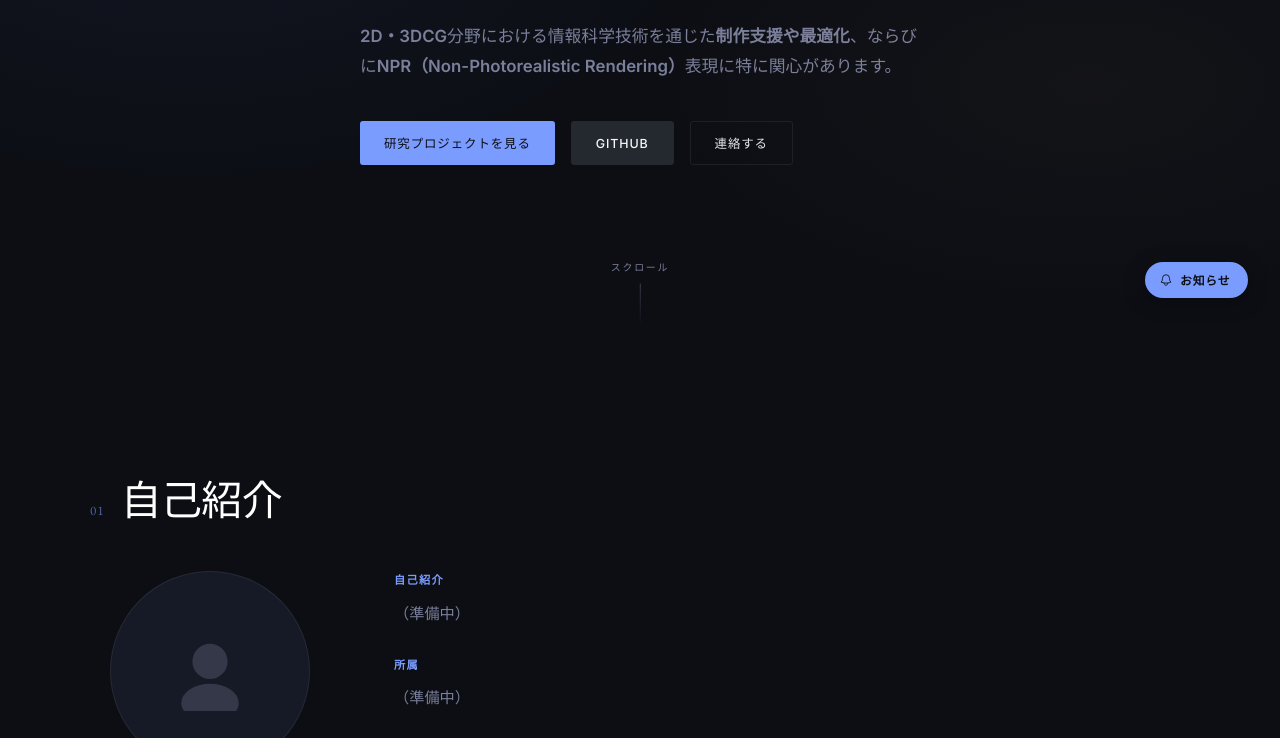
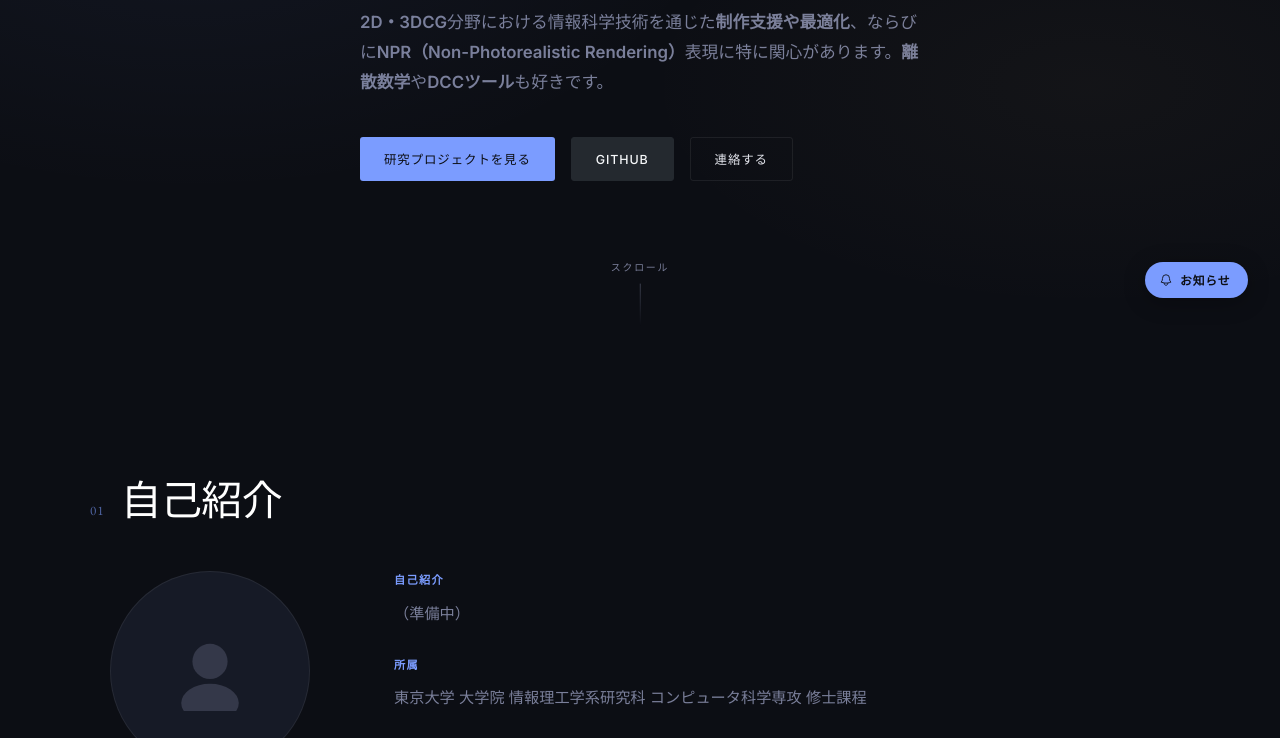
Before and after one commit to marc2825/marc2825.github.io, a plain HTML site: page index.html in a window 1280 px wide. Shown: the part 470-1208 px from the top of the page. Drawn offline with nearby package versions, Linux system fonts and the light colour scheme.

Commit message:
added news and EN

```diff
--- a/css/styles.css
+++ b/css/styles.css
@@ -286,11 +286,15 @@ button { font-family: inherit; }
   margin-bottom: 1.5rem;
 }
 .hero-affiliation {
+  display: inline-block;
   font-size: 0.9rem;
   color: var(--text-muted);
   letter-spacing: 0.05em;
   margin-bottom: 1.5rem;
+  transition: color 0.2s var(--ease);
 }
+.hero-affiliation:hover,
+.hero-affiliation:focus-visible { color: var(--accent); }
 .hero-bio {
   font-size: 1.05rem;
   color: var(--text-muted);
@@ -438,6 +442,12 @@ button { font-family: inherit; }
   color: var(--accent); margin-bottom: 0.6rem;
 }
 .about-p { font-size: 0.95rem; color: var(--text-muted); line-height: 1.85; }
+.about-link {
+  display: inline-block;
+  transition: color 0.2s var(--ease);
+}
+.about-link:hover,
+.about-link:focus-visible { color: var(--accent); }
 .about-facts {
   display: grid;
   grid-template-columns: repeat(2, minmax(0, 1fr));
@@ -597,6 +607,14 @@ button { font-family: inherit; }
 }
 .pub-authors { font-size: 0.82rem; color: var(--text-muted); margin-bottom: 0.2rem; }
 .pub-venue   { font-size: 0.82rem; font-style: italic; color: var(--text-muted); margin-bottom: 0.6rem; }
+.pub-venue-link {
+  color: inherit;
+  text-decoration: underline;
+  text-underline-offset: 3px;
+  transition: color 0.2s var(--ease);
+}
+.pub-venue-link:hover,
+.pub-venue-link:focus-visible { color: var(--accent); }
 .pub-links   { display: flex; gap: 0.6rem; flex-wrap: wrap; }
 .pub-link {
   font-size: 0.68rem; font-weight: 500; letter-spacing: 0.08em; text-transform: uppercase;
--- a/database/data.js
+++ b/database/data.js
@@ -26,11 +26,11 @@ const DATA = {
   ─────────────────────────────────────────────────────────── */
 /* TODO: ピン留め機能*/
   preview: {
-    research:  5,   /* research themes */
+    research:  10,   /* research themes */
     papers:    10,   /* papers */
-    projects:  3,   /* projects */
+    projects:  10,   /* projects */
     articles:  -1,  /* articles */
-    news:      -1,  /* news items */
+    news:      10,  /* news items */
   },
 
 
@@ -41,8 +41,8 @@ const DATA = {
   heroLabelJP:   "修士課程学生",
   affiliation:   "Department of Computer Science, Graduate School of Information Science and Technology · The University of Tokyo",
   affiliationJP: "情報理工学系研究科 コンピュータ科学専攻 · 東京大学 大学院",
-  bio:           "I am particularly interested in <strong>creativity support tools and optimization techniques</strong> in the fields of <strong>2D and 3DCG</strong>, as well as <strong>NPR (Non-Photorealistic Rendering)</strong>.",
-  bioJP:         "<strong>2D・3DCG</strong>分野における情報科学技術を通じた<strong>制作支援や最適化</strong>、ならびに<strong>NPR（Non-Photorealistic Rendering）</strong>表現に特に関心があります。",
+  bio:           "My research lies in the design of <strong>creativity support tools</strong> and <strong>optimization methods for 2D and 3D computer graphics</strong>, with a particular interest in <strong>non-photorealistic rendering (NPR), discrete mathematics, DCC tools</strong>.",
+  bioJP:         "<strong>2D・3DCG</strong>分野における情報科学技術を通じた<strong>制作支援や最適化</strong>、ならびに<strong>NPR（Non-Photorealistic Rendering）</strong>表現に特に関心があります。<strong>離散数学</strong>や<strong>DCCツール</strong>も好きです。",
 
   /* ── Links ────────────────────────────────────── */
   links: {
@@ -105,10 +105,8 @@ const DATA = {
   about: {
     intro:          WIP_EN,
     introJP:        WIP_JP,
-    history:        WIP_EN,
-    historyJP:      WIP_JP,
-    affiliation:    WIP_EN,
-    affiliationJP:  WIP_JP,
+    affiliation:    "Department of Computer Science, Graduate School of Information Science and Technology · The University of Tokyo",
+    affiliationJP:  "東京大学 大学院 情報理工学系研究科 コンピュータ科学専攻 修士課程",
     profile: [
       {
         label: "Hobbies",
@@ -117,17 +115,17 @@ const DATA = {
           {
             title: "3D Modeling",
             titleJP: "3Dモデリング",
-            desc: WIP_EN,
+            desc: "I create anime-style humanoid models from scratch in Blender, and also develop add-ons.",
             descJP: "Blenderでの人型アニメ調モデルのフルスクラッチ制作やアドオン開発などを行っております。",
           },
           {
             title: "Competitive Programming",
             titleJP: "競技プログラミング",
-            desc: WIP_EN,
+            desc: "I have been actively participating in programming contests for several years and have achieved ranks such as AtCoder Yellow and Codeforces International Master.",
             descJP: "数年間にわたって継続的にコンテストへ参加しており、AtCoder黄色（初段）などを達成しています。",
           },
           {
-            title: "Anime / Game Culture",
+            title: "Anime / Game / Vocaloid Culture",
             titleJP: "アニメ・ゲーム・ボカロ",
             desc: WIP_EN,
             descJP: WIP_JP,
@@ -189,7 +187,7 @@ const DATA = {
       titleJP:  "東京大学 理学部 情報科学科",
       sub:      "B.S. in Information Science",
       subJP:    "学士（理学・情報科学）",
-      desc:     WIP_EN,
+      desc:     "Alongside my studies, I enjoyed competitive programming and 3DCG creation with Blender. During my six-month undergraduate thesis, I worked on <a href=\"#research-scraprecover\">ScrapReCover</a> at the Igarashi Lab. (GPA: 3.43/4.30)",
       descJP:   "学業と並行して、競技プログラミング、Blenderによる3DCG制作などを楽しみました。半年間の卒業研究では、五十嵐研究室にて <a href=\"#research-scraprecover\">ScrapReCover</a> を実施しました。（GPA: 3.43/4.30）",
     },
     {
@@ -199,7 +197,7 @@ const DATA = {
       titleJP:  "東京大学 理科一類",
       sub:      "College of Arts and Sciences, The University of Tokyo",
       subJP:    "東京大学 教養学部 前期課程",
-      desc:     WIP_EN,
+      desc:     "GPA: 3.84/4.30 (basic average score: 86.68/100; top 5%)",
       descJP:   "GPA: 3.84/4.30（基本平均点 86.68点）",
     },
     {
@@ -222,7 +220,7 @@ const DATA = {
       titleJP:  "RA（技術調査員）, 株式会社オー・エル・エム・デジタル",
       sub:      "R&D Division",
       subJP:    "R&D部門",
-      desc:     "Worked on creator-support tools for animation production at OLM Digital, Inc. as part of the ANIMINS project, reporting progress in weekly meetings and helping conduct field studies and user tests with practitioners. One resulting outcome was <a href=\"#research-gapfill\">GapFill</a>.",
+      desc:     "Proposed and implemented creator support tools for animation production in the ANIMINS project; collaborated with practitioners and conducted field studies and user testing.",
       descJP:   "「ANIMINSプロジェクト」の一環として、AIを活用したアニメ制作支援ツールに関する共同研究に従事し、現場調査や実制作データを通じて連携しました。成果物の一つが <a href=\"#research-gapfill\">GapFill</a> です。",
     },
     {
@@ -232,7 +230,7 @@ const DATA = {
       titleJP:  "TA（ティーチングアシスタント）, 「コンピュータグラフィクス論」",
       sub:      "Faculty of Science, The University of Tokyo",
       subJP:    "東京大学 理学部 情報科学科",
-      desc:     "",
+      desc:     "Supported coursework on computer graphics concepts and implementation.",
       descJP:   "",
     },
     {
@@ -347,7 +345,7 @@ const DATA = {
         {
           name: "Blender",
           nameJP: "Blender",
-          detail: "Full pipeline: modeling, UVs, texturing, rigging, shape keys",
+          detail: "Full pipeline: modeling, UVs, texturing, rigging, shape keys etc.",
           detailJP: "モデリング、UV、テクスチャ、リギング、シェイプキー制作など含む",
           level: 93,
         },
@@ -505,7 +503,7 @@ const DATA = {
       periodJP: 2025,
       title:   "GapFill",
       titleJP: "GapFill",
-      desc:    "A creator-centered support tool for anime colorization that detects tiny unpainted regions, proposes fill colors with a domain-specific deep-learning model, and reduces repetitive operations such as inspection, zooming, and color selection. The system was grounded in field study and validated with 13 professional colorists.",
+      desc:    "Based on a formative study, designed and implemented a support tool for anime colorization that detects tiny unpainted regions, proposes fill colors, and reduces repetitive inspection and correction work; a user study demonstrated its usability and provided insights for the design of future support tools.",
       descJP:  "アニメ彩色における小さな塗り残しを対象とした制作支援ツールです。塗り残しの検出、拡大確認、色選択といった反復作業を減らすことを主目的として、現場調査に基づくUI設計と、アニメ塗りに特化した深層学習による色提案手法を組み合わせました。13名のプロ彩色者によるユーザスタディで有用性を検証し、社会実装へ向けた知見も提供しています。",
       image:   "assets/research/gapfill/GapFill_teaser.png",
       imageAlt: "GapFill teaser image",
@@ -522,7 +520,7 @@ const DATA = {
       periodJP: 2025,
       title:   "ScrapReCover",
       titleJP: "ScrapReCover",
-      desc:    "An interactive optimization system for designing freeform patchwork layouts from fabric scraps. It combines manual editing with simulated-annealing-based automatic suggestions, enabling iterative exploration of layouts that balance material reuse and visual intent. The system was evaluated through a user study and fabrication workshop with 21 participants.",
+      desc:    "An interactive optimization system for designing freeform patchwork layouts from fabric scraps. It combines manual editing with simulated-annealing-based automatic suggestions, enabling iterative exploration of layouts that balance material reuse and visual intent. The system was evaluated through a fabrication workshop with 21 participants.",
       descJP:  "不要な布切れを用いた自由形パッチワークのレイアウト制作を支援するインタラクティブ最適化システムです。直感的なパラメータ操作を含む手動調整や、焼きなまし法に基づく自動提案を組み合わせることで、材料の有効活用と見た目の意図を両立する反復的な試行錯誤を可能にしました。ワークショップでの実制作を通じて実用性を評価済みです。",
       image:   "assets/research/scraprecover/ScrapReCover_teaser.png",
       imageAlt: "ScrapReCover teaser image",
@@ -544,6 +542,7 @@ const DATA = {
       authors: "Masahiro Kono, Akinobu Maejima, Yuki Koyama, Yotam Sechayk, Takeo Igarashi",
       venue:   "CHI '26: ACM Conference on Human Factors in Computing Systems",
       venueJP: "CHI '26: ACM Conference on Human Factors in Computing Systems",
+      venueHref: "https://chi2026.acm.org/",
       year:    2026,
       type:    "fullpaper",
       firstAuthor: true,
@@ -558,6 +557,7 @@ const DATA = {
       authors: "Masahiro Kono, Akinobu Maejima, Yuki Koyama, Yotam Sechayk, Takeo Igarashi",
       venue:   "WISS 2025: The 33rd Workshop on Interactive Systems and Software",
       venueJP: "WISS 2025: 第33回インタラクティブシステムとソフトウェアに関するワークショップ",
+      venueHref: "https://www.wiss.org/WISS2025/",
       year:    2025,
       type:    "demo",
       firstAuthor: true,
@@ -572,6 +572,7 @@ const DATA = {
       authors: "Masahiro Kono, Maria Larsson, I-Chao Shen, Takeo Igarashi",
       venue:   "WISS 2025: The 33rd Workshop on Interactive Systems and Software",
       venueJP: "WISS 2025: 第33回インタラクティブシステムとソフトウェアに関するワークショップ",
+      venueHref: "https://www.wiss.org/WISS2025/",
       year:    2025,
       type:    "demo",
       firstAuthor: true,
@@ -586,6 +587,7 @@ const DATA = {
       authors: "Masahiro Kono, Maria Larsson, I-Chao Shen, Takeo Igarashi",
       venue:   "SCF '25: ACM Symposium on Computational Fabrication",
       venueJP: "SCF '25: ACM Symposium on Computational Fabrication",
+      venueHref: "https://scf.acm.org/2025/",
       year:    2025,
       type:    "fullpaper",
       firstAuthor: true,
@@ -602,6 +604,7 @@ const DATA = {
       authors: "Masahiro Kono, Akinobu Maejima, Yuki Koyama, Takeo Igarashi",
       venue:   "SIGGRAPH 2025 Posters",
       venueJP: "SIGGRAPH 2025 Posters",
+      venueHref: "https://s2025.siggraph.org/",
       year:    2025,
       type:    "poster",
       firstAuthor: true,
@@ -638,7 +641,7 @@ const DATA = {
       periodJP: 2024,
       title:   "Original VRChat Avatar Model",
       titleJP: "VRChat向けオリジナル3Dキャラクターモデル",
-      desc:    "A full-scratch humanoid avatar created in Blender for VRChat and related real-time use. I handled the entire pipeline, including modeling, UV unwrapping, texturing, rigging, skinning, and shape keys. The project also became a personal testbed for NPR-style anime expression and small workflow improvements through Python add-ons.",
+      desc:    "A full-scratch anime-style humanoid avatar created in Blender for VRChat and related real-time use. I handled the entire pipeline, including modeling, UV unwrapping, texturing, rigging, skinning, and shape keys. The project also became a personal testbed for NPR-style anime expression and small workflow improvements through Python add-ons.",
       descJP:  "VRChatなどでの利用を想定してBlenderでフルスクラッチ制作した人型アバターです。モデリング、UV展開、テクスチャ、リギング、スキニング、シェイプキー設定などの一連の工程を経験しました。加えて、2Dアニメ的な見え方を目指すNPR表現の試行錯誤も行っている段階です。",
       stack:   [],
       gallery: [
@@ -666,7 +669,7 @@ const DATA = {
       periodJP: 2022,
       title:   "UT Anime Club Bulletin Revamp",
       titleJP: "東大アニメ研 会報企画・編集",
-      desc:    "Revitalized a nearly dormant bulletin activity in the University of Tokyo Anime Club. I led editorial planning and overall layout design, coordinated article calls with other members, and helped turn the effort into a 100-page booklet. We distributed 200 copies at Comiket 101, establishing it as a sustainable club activity.",
+      desc:    "Revitalized a nearly dormant bulletin activity in the University of Tokyo Anime Club (SSA). I led editorial planning and overall layout design, coordinated article calls with other members, and helped turn the effort into a 100-page booklet. We distributed 200 copies at Comiket 101 (C101), establishing it as a sustainable club activity.",
       descJP:  "前年度まで形骸化していた東大アニメ研の会報活動を刷新しました。全体の編集やデザインの主導、記事募集・一部記事の執筆を担当し、表紙イラスト制作や当日の頒布は他の部員と役割分担しながら、100ページ程度の冊子として完成させました。コミックマーケット101で約150部を頒布（完売）し、サークルの新たな活動基盤として根付きました。協力してくださった皆さん、ありがとうございました。",
       stack:   [],
       href:    "assets/projects/ut-anime-club-bulletin/ssa_c101_abst.pdf",
@@ -706,8 +709,21 @@ const DATA = {
   /* ── Articles ─────────────────────────────────── */
   articles: [],
 
-  /* ── News ─────────────────────────────────────── */
-  news: [],
+  /* ── News ───────────────────────────────────────
+     Add one entry per item in the following format:
+     { date: "2026.03", dateJP: "2026.03", text: "Short news text", textJP: "お知らせ本文" },
+     `dateJP` can be omitted when the same date is used in both languages.
+
+     Ordering rule for news as well:
+     top = newest / bottom = oldest
+  ───────────────────────────────────────────────── */
+  news: [
+    { date: "2026.04", text: "One <a href='https://marc2825.github.io/GapFill/'>first-author full paper</a> was accepted to <a href='https://chi2026.acm.org/'>CHI 2026</a>. I will present it in person in Barcelona, Spain.", textJP: "<a href='https://chi2026.acm.org/'>CHI 2026</a>に、<a href='https://marc2825.github.io/GapFill/'>筆頭著者のフルペーパー1件</a>が採択されました。スペイン・バルセロナにて現地発表を行います。" },
+    { date: "2025.12", text: "Two demo presentations were accepted to <a href='https://www.wiss.org/WISS2025/'>WISS 2025</a>. I will present them in person in Hokkaido, Japan.", textJP: "<a href='https://www.wiss.org/WISS2025/'>WISS 2025</a>に、デモ発表2件が採択されました。日本・北海道にて現地発表を行います。" },
+    { date: "2025.11", text: "One <a href='https://marc2825.github.io/ScrapReCover/'>first-author full paper</a> was accepted to <a href='https://scf.acm.org/2025/'>SCF 2025</a>. I will present it in person in Cambridge, MA, USA.", textJP: "<a href='https://scf.acm.org/2025/'>SCF 2025</a>に、<a href='https://marc2825.github.io/ScrapReCover/'>筆頭著者のフルペーパー1件</a>が採択されました。アメリカ・ボストンにて現地発表を行います。" },
+    { date: "2025.08", text: "One first-author poster was accepted to <a href='https://s2025.siggraph.org/'>SIGGRAPH 2025</a>. I will present it in person in Vancouver, Canada.", textJP: "<a href='https://s2025.siggraph.org/'>SIGGRAPH 2025</a>に、筆頭著者のポスター1件が採択されました。カナダ・バンクーバーにて現地発表を行います。" },
+    { date: "2025.04", text: "I graduated from the Department of Information Science, Faculty of Science, The University of Tokyo, and advanced to the Department of Computer Science, Graduate School of Information Science and Technology, The University of Tokyo.", textJP: "東京大学理学部情報科学科を卒業し、同大学の大学院情報理工学系研究科コンピュータ科学専攻に進学しました。" },
+  ],
 
   /* ── Contact ──────────────────────────────────── */
   contactText:   "I am open to research collaborations, internships, and conversations.",
--- a/index.html
+++ b/index.html
@@ -61,7 +61,7 @@
     <div class="hero-content">
       <p class="hero-label reveal" id="heroLabel"></p>
       <h1 class="hero-name reveal" id="heroName"></h1>
-      <p class="hero-affiliation reveal" id="heroAffiliation"></p>
+      <a href="#education" class="hero-affiliation reveal" id="heroAffiliation"></a>
       <p class="hero-bio reveal" id="heroBio"></p>
       <div class="hero-cta reveal">
         <a href="#research" class="btn btn-primary" data-i18n="hero.cta1">研究プロジェクトを見る</a>
@@ -101,7 +101,7 @@
           </div>
           <div class="about-block reveal">
             <h3 class="about-block-title" data-i18n="about.affiliation.title">所属</h3>
-            <p id="aboutAffiliation" class="about-p"></p>
+            <a href="#education" id="aboutAffiliation" class="about-p about-link"></a>
           </div>
           <div class="about-facts reveal" id="aboutFacts" hidden></div>
         </div>
```
Also changed, not shown: js/core.js (+6 -3 lines).
